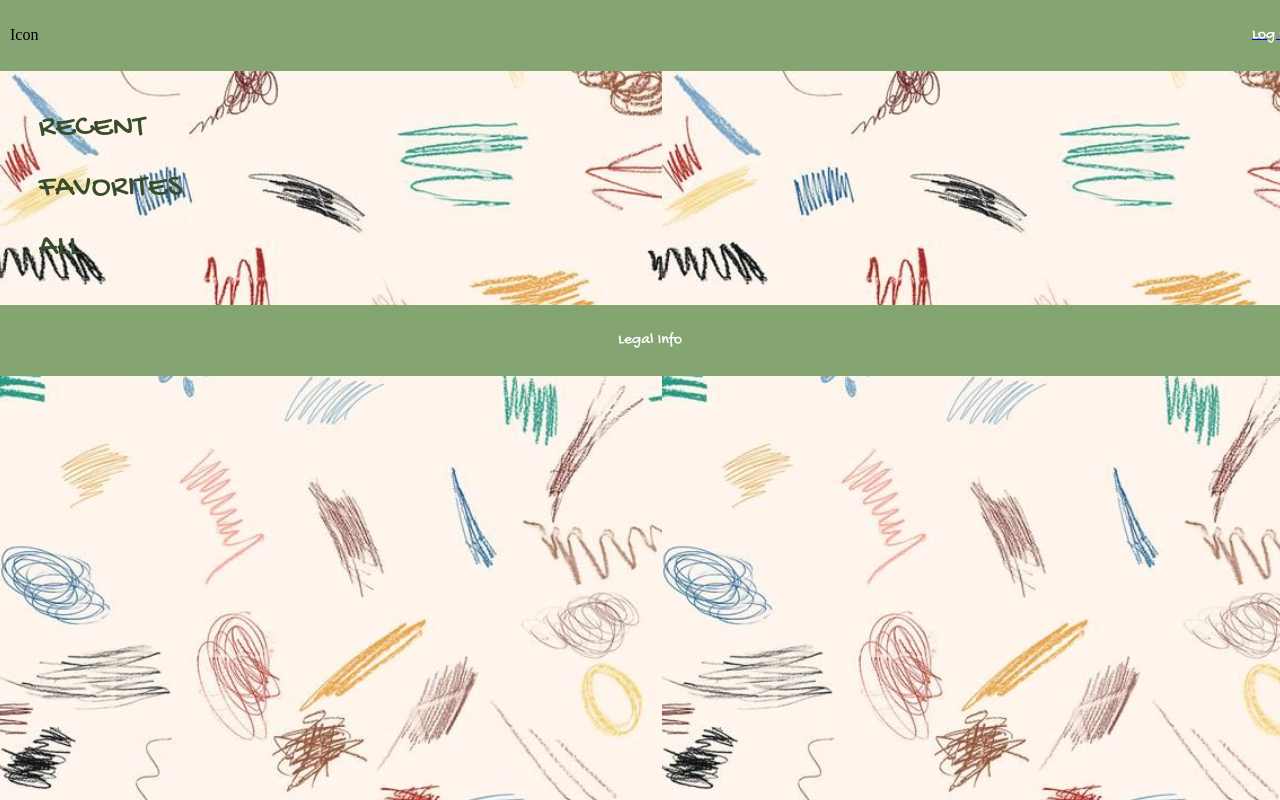
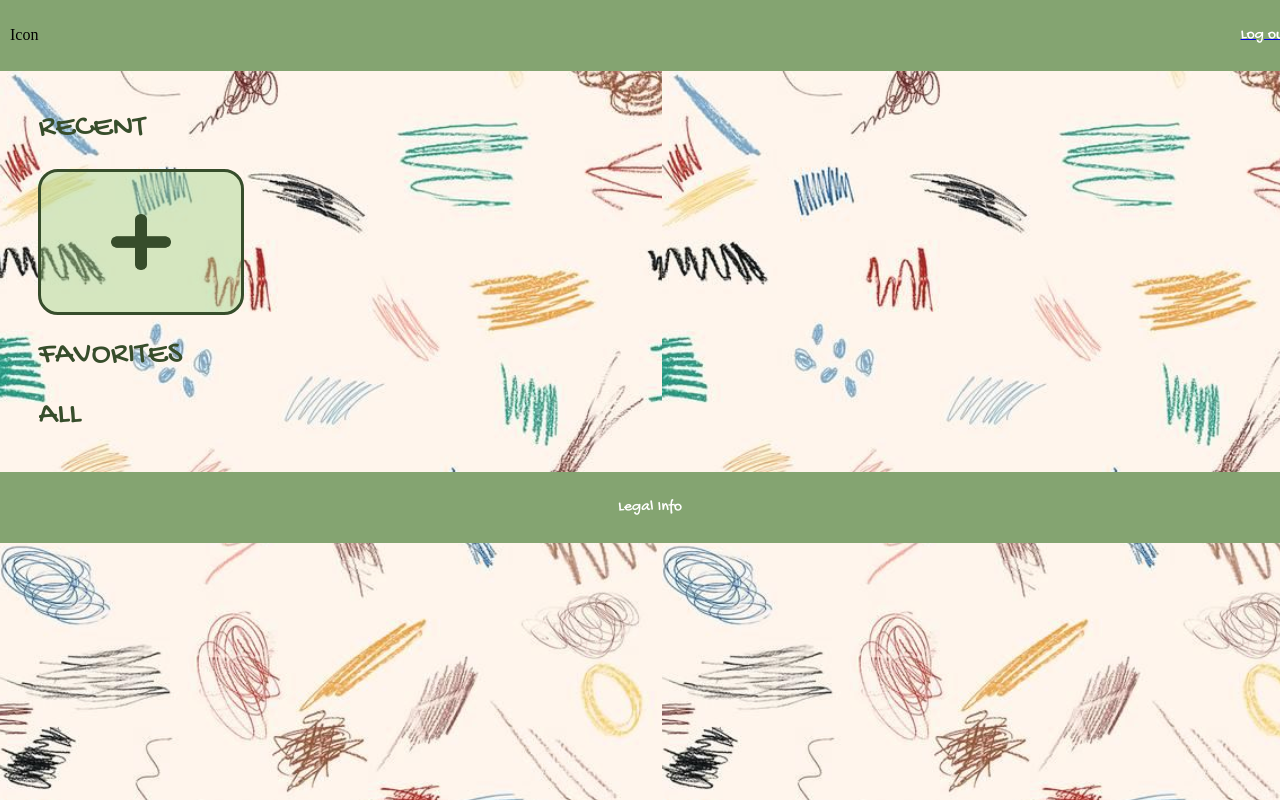
Before and after one commit to rin-bell4772/mttn, a Next.js app in the folder mttn/: page /dashboard in a window 1280 px wide. Built offline with nearby package versions, Linux system fonts and the light colour scheme; a web font is replaced by a local one.

Commit message:
Created 'AddStudySet' components & CSS, added plus icon in images folder

```diff
--- a/mttn/src/app/components/AddStudySet.module.css
+++ b/mttn/src/app/components/AddStudySet.module.css
@@ -0,0 +1,17 @@
+.addStudySet {
+    width: 200px;
+    height: 140px;
+    display: flex;
+    align-items: center;
+    justify-content: center;
+    background-color: rgba(172, 215, 147, 0.5);
+    border-style: solid;
+    border-radius: 20px;
+    border-color: #374D2B;
+    border-width: 3px;
+}
+
+.addStudySet img {
+    height: 40%;
+    width: 30%;
+}
--- a/mttn/src/app/components/AddStudySet.tsx
+++ b/mttn/src/app/components/AddStudySet.tsx
@@ -0,0 +1,12 @@
+import React from 'react';
+import Image from 'next/image';
+import styles from './AddStudySet.module.css';
+import add_icon from '../images/add_icon.png';
+
+export default function AddStudySet() {
+    return (
+        <div className={styles.addStudySet}>
+            <Image src={add_icon} alt="Add Icon"/>
+        </div>
+    );
+}
--- a/mttn/src/app/components/StudySet.module.css
+++ b/mttn/src/app/components/StudySet.module.css
@@ -8,7 +8,7 @@
     justify-content: center;
     color: #374D2B;
     background-color: #ACD793;
-    font-family: "Gochi Hand";
+    font-family: "Gochi Hand", cursive;
     font-size: large;
     border-style: solid;
     border-radius: 20px;
--- a/mttn/src/app/dashboard/Dashboard.tsx
+++ b/mttn/src/app/dashboard/Dashboard.tsx
@@ -1,4 +1,5 @@
 import styles from './Dashboard.module.css';
+import AddStudySet from '../components/AddStudySet';
 import StudySet from '../components/StudySet';
 
 export default function Dashboard() {
@@ -6,7 +7,7 @@ export default function Dashboard() {
         <div className={styles.dashboard}>
             <h1>RECENT</h1>
             <div>
-
+                <AddStudySet />
             </div>
             <h1>FAVORITES</h1>
             <div>
--- a/mttn/src/app/dashboard/page.tsx
+++ b/mttn/src/app/dashboard/page.tsx
@@ -1,5 +1,4 @@
 import React from 'react';
-import StudySet from '../components/StudySet';
 import Nav from '../components/Nav';
 import Footer from '../components/Footer';
 import Dashboard from './Dashboard';
@@ -8,7 +7,7 @@ import Dashboard from './Dashboard';
 export default function DashboardPage() {
     return (
         <div>
-            <Nav />
+            <Nav isLoggedIn={true}/>
             <Dashboard />
             <Footer />
         </div>
```
Also changed, not shown: mttn/src/app/images/add_icon.png (added).
